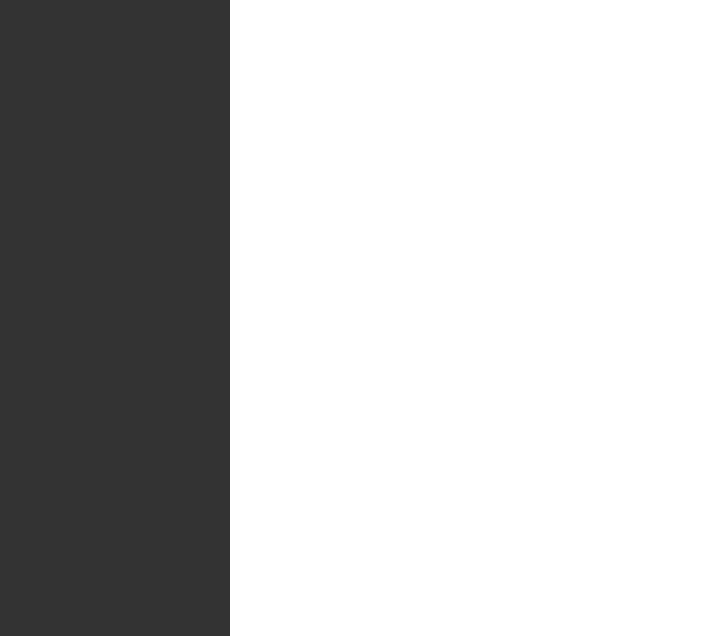
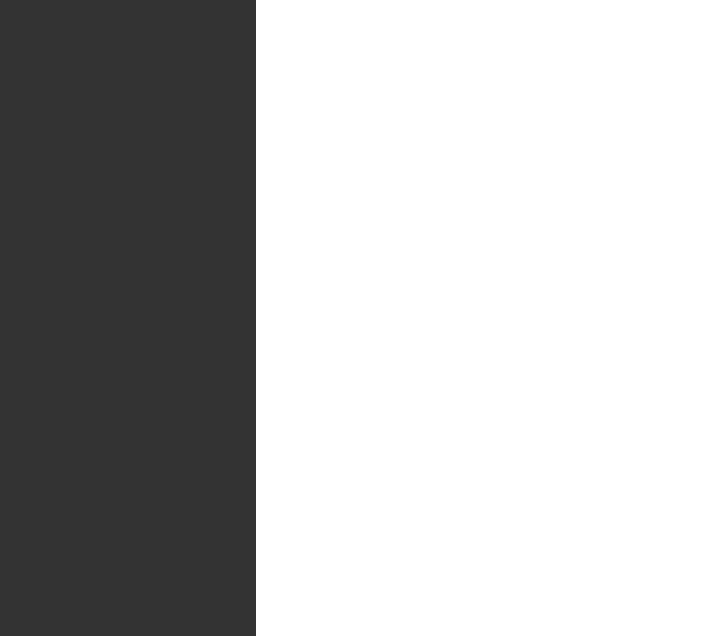
Before and after one commit to dloiolb/dloiolb.github.io, a plain HTML site: page index.html in a window 1280 px wide. Shown: the part 164-800 px from the top of the page, without its empty margins (0-725 px from the left). Drawn offline with Linux system fonts and the light colour scheme.

Commit message:
edit style.css

```diff
--- a/static/style.css
+++ b/static/style.css
@@ -1,36 +1,27 @@
+:root {
+  --sidebar-w: clamp(180px, 20vw, 320px);
+}
 
 body {
   margin: 0;
   font-family: Arial, sans-serif;
-    display: flex;
+  display: grid;
+  grid-template-columns: var(--sidebar-w) 1fr;
   height: 100vh;
 }
 
 #sidebar {
-    width: 200px;
   background-color: #333;
   color: white;
   padding: 15px;
-    position: fixed;
-    height: 100%;
+  overflow: auto;
 }
 
-#sidebar ul {
-    list-style: none;
-    padding: 0;
-}
-
-#sidebar ul li {
-    margin: 10px 0;
-}
-
-#sidebar ul li a {
-    color: white;
-    text-decoration: none;
-}
+#sidebar ul { list-style: none; padding: 0; }
+#sidebar ul li { margin: 10px 0; }
+#sidebar ul li a { color: white; text-decoration: none; }
 
 .content {
-    margin-left: 220px;
   padding: 20px;
-    flex-grow: 1;
+  overflow: auto;
 }
```
Lines whose indentation alone changed are shown as unchanged.
